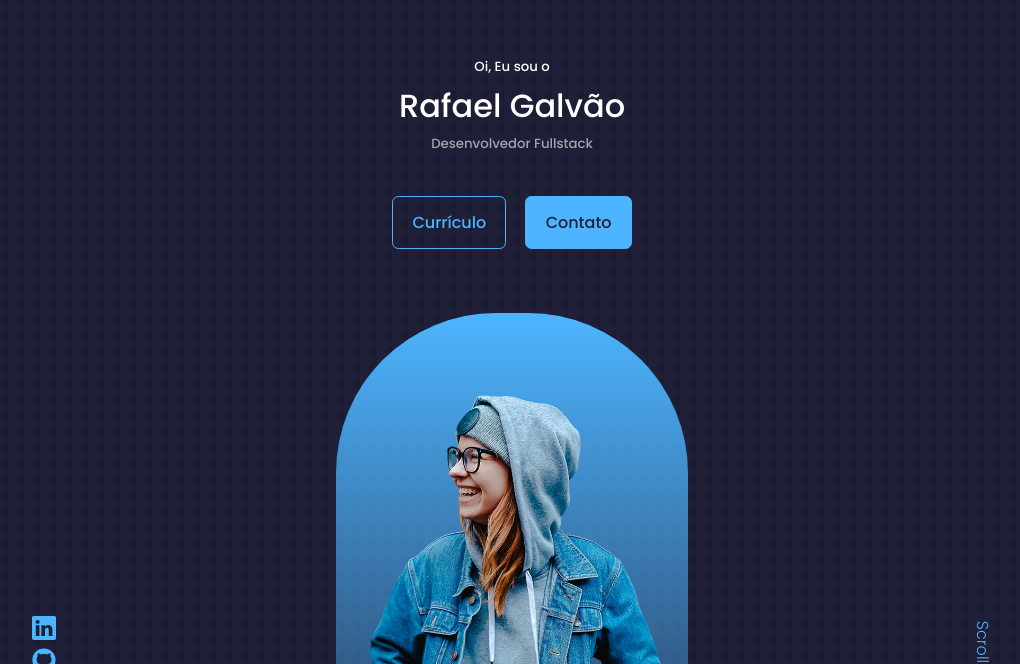
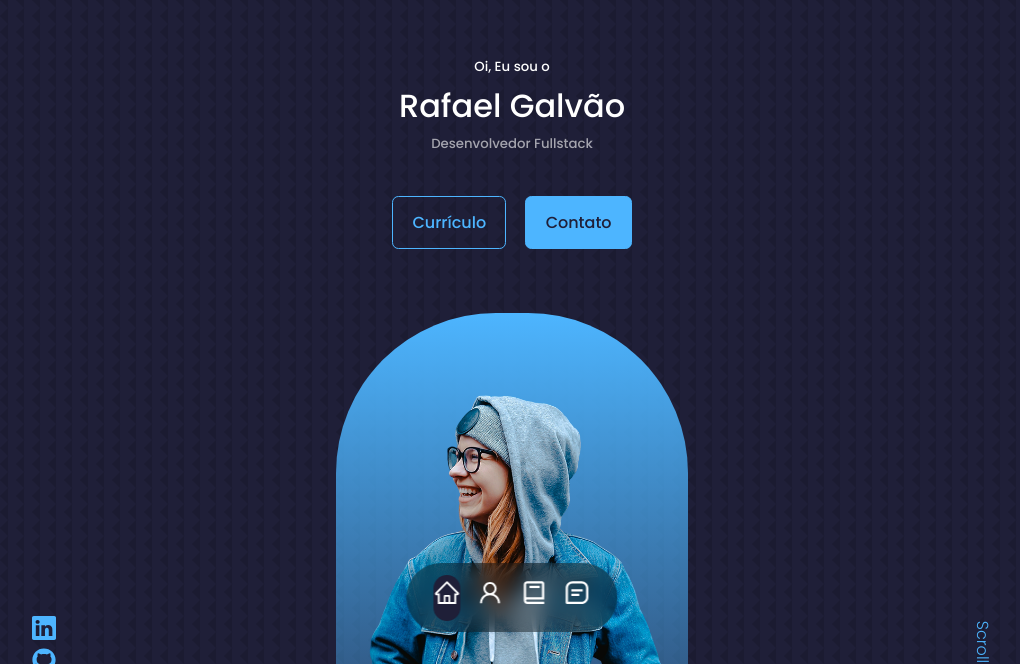
Before and after one commit to rafavmaciel/Portifolio, a React (Create React App) app: page / in a window 1280 px wide. Shown: the part 136-800 px from the top of the page, without its empty margins (128-1148 px from the left). Built offline with nearby package versions, Linux system fonts and the light colour scheme.

Commit message:
Aplicanto estilo e a lógica do nav

```diff
--- /dev/null
+++ b/src/components/nav/Link.jsx
@@ -0,0 +1,13 @@
+export default function Link(props) {
+    return (
+        <a
+            href={props.name}
+            className={props.activeNav === props.name ? "active" : ""}
+            onClick={() => {
+                props.setActiveNav(props.name);
+            }}
+        >
+            { props.children }
+        </a>
+    );
+}
--- a/src/components/nav/Nav.jsx
+++ b/src/components/nav/Nav.jsx
@@ -1,15 +1,29 @@
-import './nav.css'
-import {AiOutlineHome} from 'react-icons/ai'
-import {AiOutlineUser} from 'react-icons/ai'
-import {BiBook} from 'react-icons/bi'
-import {BiMessageSquareDetail} from 'react-icons/bi'
-export default function Nav(){
-    return(
+import "./nav.css";
+import { AiOutlineHome } from "react-icons/ai";
+import { AiOutlineUser } from "react-icons/ai";
+import { BiBook } from "react-icons/bi";
+import { BiMessageSquareDetail } from "react-icons/bi";
+import { useState } from "react";
+import Link from "./Link";
+export default function Nav() {
+    const [activeNav, setActiveNav] = useState("#");
+    return (
         <nav>
-            <a href="#"><AiOutlineHome/></a>
-            <a href="#about"><AiOutlineUser/></a>
-            <a href="#experience"><BiBook/></a>
-            <a href="#contact"><BiMessageSquareDetail/></a>
+            <Link activeNav={activeNav} setActiveNav={setActiveNav} name="#">
+                <AiOutlineHome />
+            </Link>
+
+            <Link activeNav={activeNav} setActiveNav={setActiveNav} name="#about">
+                <AiOutlineUser />
+            </Link>
+
+            <Link activeNav={activeNav} setActiveNav={setActiveNav} name="#experience">
+                <BiBook />
+            </Link>
+
+            <Link activeNav={activeNav} setActiveNav={setActiveNav} name="#contact">
+                <BiMessageSquareDetail />
+            </Link>
         </nav>
-    )
+    );
 }
--- a/src/components/nav/nav.css
+++ b/src/components/nav/nav.css
@@ -0,0 +1,37 @@
+nav{
+    background: rgba(0,0,0,0.4);
+    /* width: max-content vai definir o tamando maximo de acordo com o tamanho do conteudo */
+    width: max-content;
+    display: block;
+    padding: 0.7rem 1.7rem;
+    /* traz o conteudo para uma camada a frente */
+    z-index: 2;
+    /* fixa o objeto na posição definida(left e bottom) e não desaparece nem com o scroll*/
+    position: fixed;
+    left: 50%;
+    transform: translateX(-50%);
+    bottom: 2rem;
+    display: flex;
+    gap: 1rem;
+    border-radius: 3rem;
+    /* vai deixar o conteudo com blur */
+    backdrop-filter: blur(10px);
+
+}
+
+nav a{
+    color: var(--color-white);
+    font-size: 1.7rem;
+    transition: var(--transition);
+}
+
+nav a:hover{
+    background: rgba(0, 0, 0, 0.3);
+    border-radius: 4rem;
+    padding: 0.2rem 0.6rem;
+    color: var(--color-primary);
+}
+nav a.active{
+    background: var(--color-bg);
+    border-radius: 3rem;
+}
```
